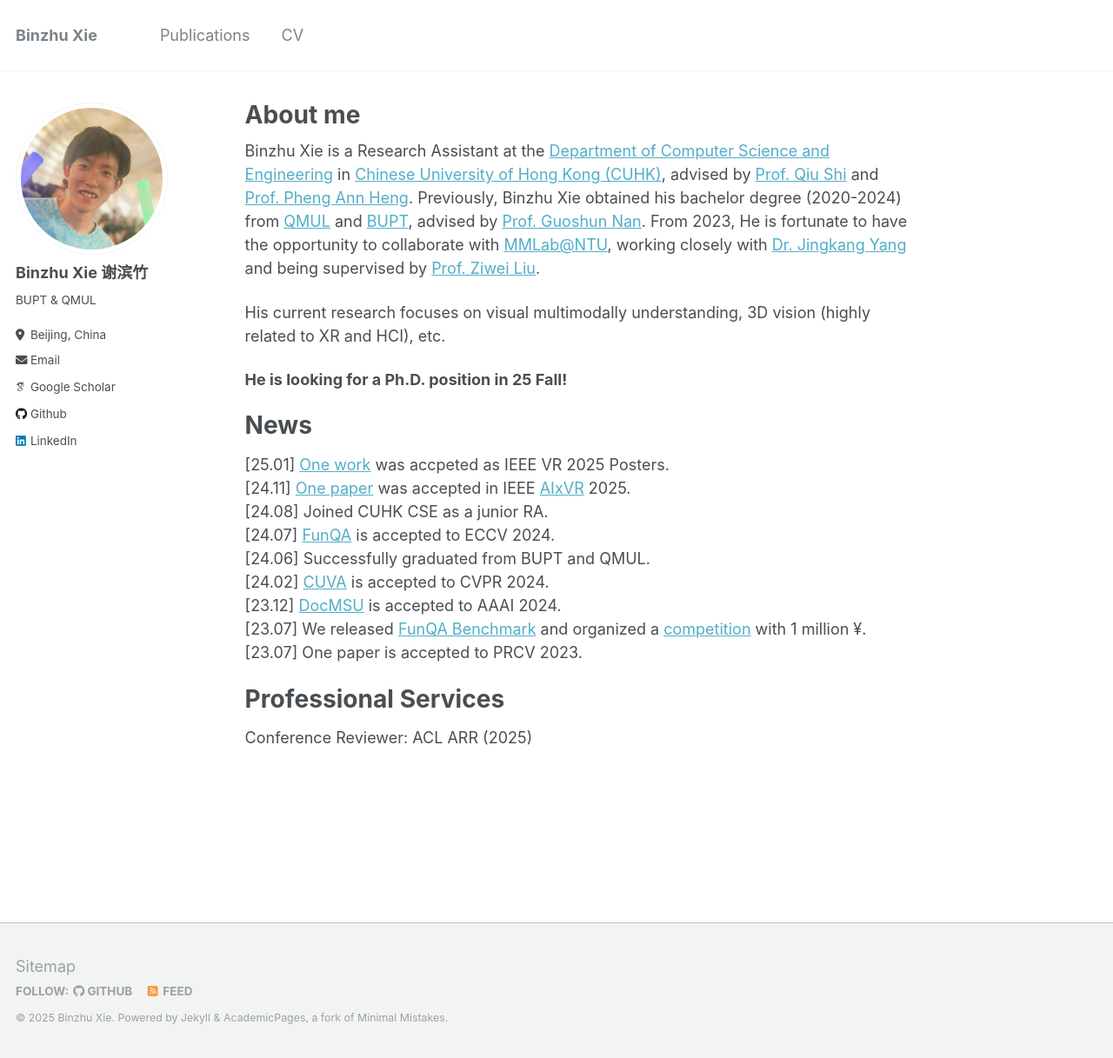
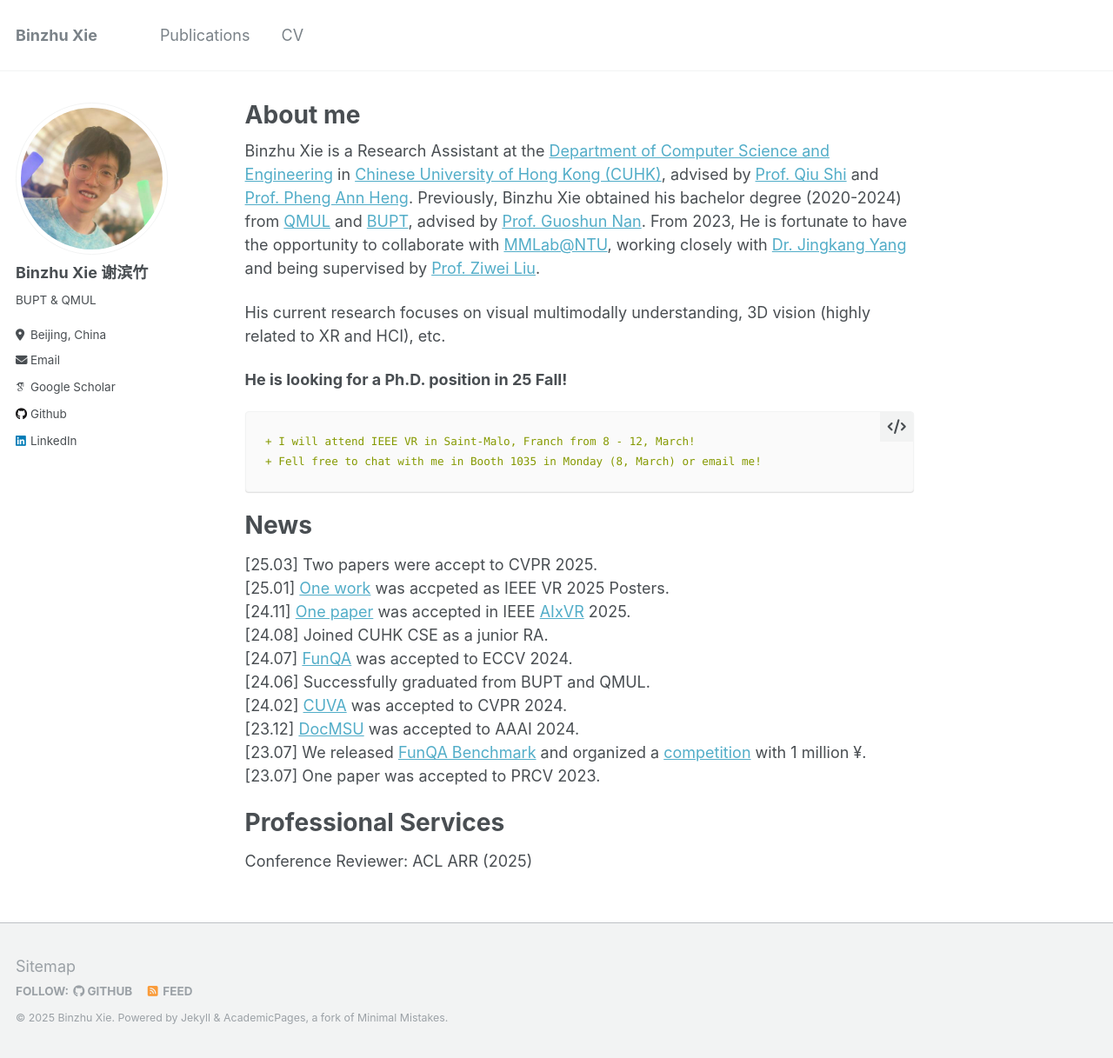
Before and after one commit to Nicous20/Nicous20.github.io, a Jekyll site: the page built from _pages/about.md, in a window 1280 px wide and 1217 px high. Shown: the whole window at 87% size. Built offline with Jekyll 4.4.1, drawn with Linux system fonts in a browser that asks for light colours; some web fonts are replaced.

Commit message:
Update about.md

````diff
--- a/_pages/about.md
+++ b/_pages/about.md
@@ -14,17 +14,23 @@ His current research focuses on visual multimodally understanding, 3D vision (hi
 
 **He is looking for a Ph.D. position in 25 Fall!**
 
+```diff
++ I will attend IEEE VR in Saint-Malo, Franch from 8 - 12, March!
++ Fell free to chat with me in Booth 1035 in Monday (8, March) or email me!
+```
+
 News
 ======
+[25.03] Two papers were accept to CVPR 2025.
 [25.01] [One work](https://arxiv.org/abs/2501.09302) was accpeted as IEEE VR 2025 Posters.
 [24.11] [One paper](https://arxiv.org/abs/2412.06257) was accepted in IEEE [AIxVR](https://aixvr.tecnico.ulisboa.pt/) 2025.
 [24.08] Joined CUHK CSE as a junior RA.
-[24.07] [FunQA](https://funqa-benchmark.github.io/) is accepted to ECCV 2024.
+[24.07] [FunQA](https://funqa-benchmark.github.io/) was accepted to ECCV 2024.
 [24.06] Successfully graduated from BUPT and QMUL.
-[24.02] [CUVA](https://github.com/fesvhtr/CUVA) is accepted to CVPR 2024.
-[23.12] [DocMSU](https://github.com/fesvhtr/DocMSU) is accepted to AAAI 2024.
+[24.02] [CUVA](https://github.com/fesvhtr/CUVA) was accepted to CVPR 2024.
+[23.12] [DocMSU](https://github.com/fesvhtr/DocMSU) was accepted to AAAI 2024.
 [23.07] We released [FunQA Benchmark](https://funqa-benchmark.github.io/) and organized a [competition](https://iacc.pazhoulab-huangpu.com/contestdetail?id=64af50154a0ed647faca623a&award=1,000,000) with 1 million ¥.
-[23.07] One paper is accepted to PRCV 2023.
+[23.07] One paper was accepted to PRCV 2023.
 
 Professional Services
 =====
````
